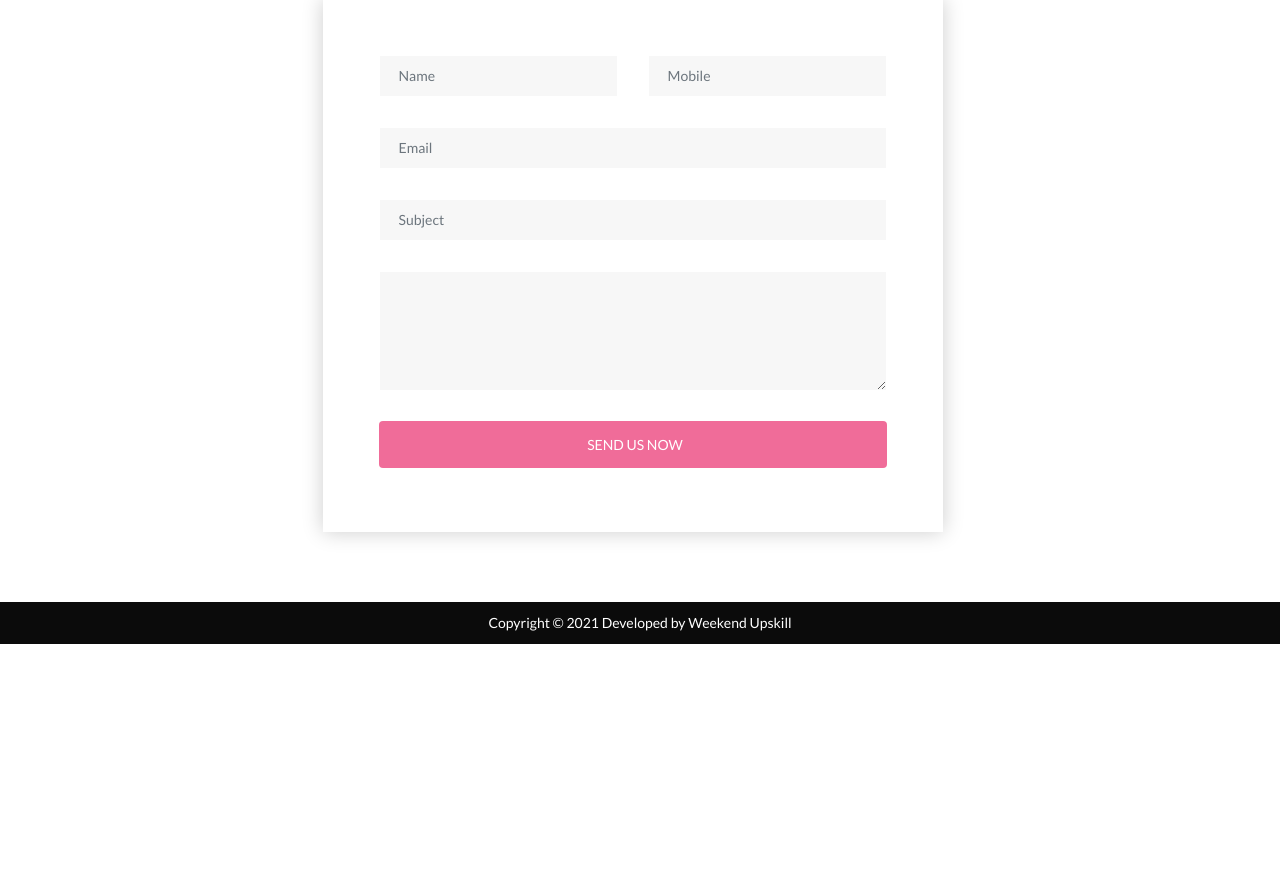
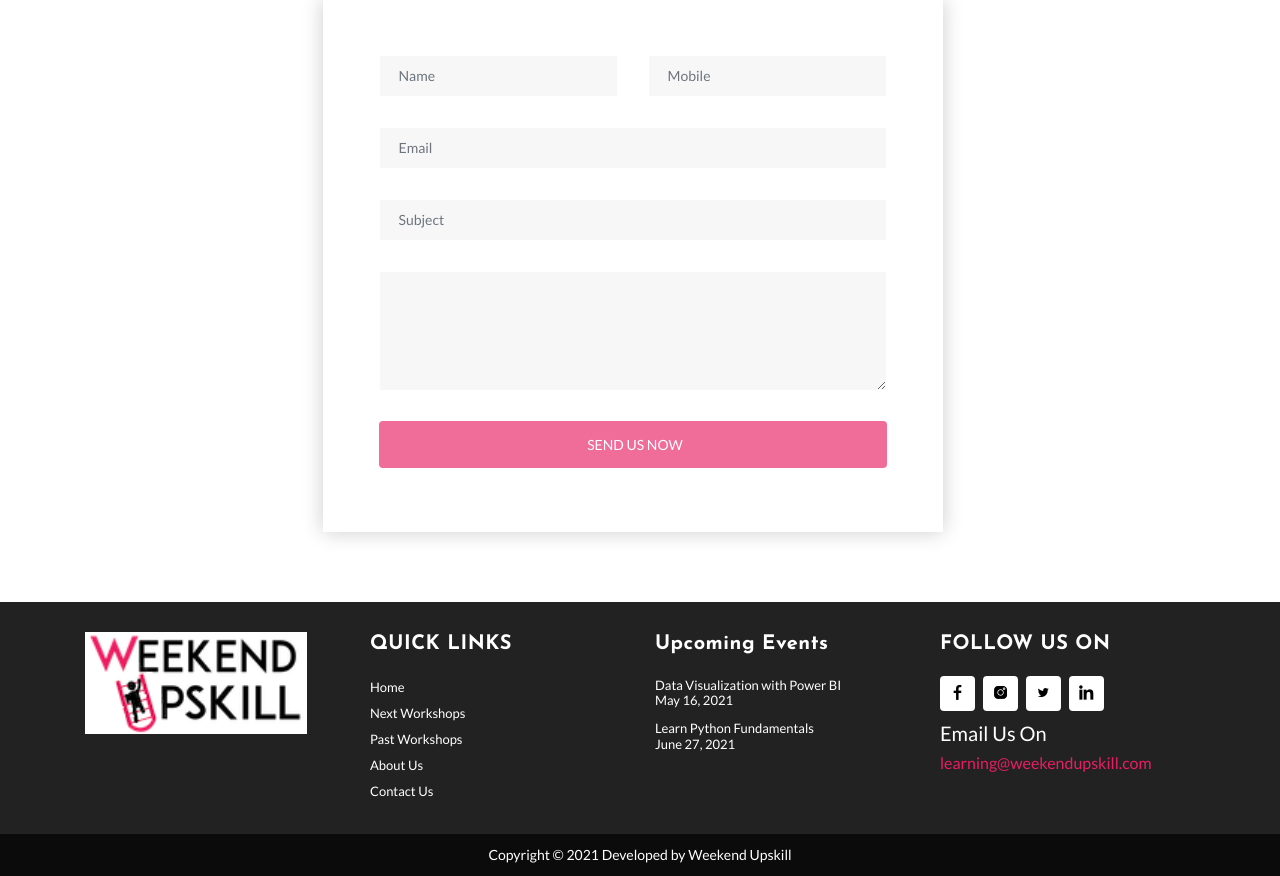
Before and after one commit to shashaa35/shashaa35.github.io, a PHP site: page / in a window 1280 px wide. Shown: the part 3208-4084 px from the top of the page. Before the commit the page ends 3852 px from the top, so only its background shows below. Run offline with PHP 8.4, Linux system fonts and the light colour scheme; some web fonts are replaced.

Commit message:
Adding Footer

```diff
--- a/assets/css/main.css
+++ b/assets/css/main.css
@@ -1795,6 +1795,10 @@ a.back-to-top:hover, a.back-to-top:focus {
   background: #0073b1;
 }
 
+.footer-area .footer-social li .instagram:hover {
+  background: radial-gradient(circle at 33% 100%, #fed373 4%, #f15245 30%, #d92e7f 62%, #9b36b7 85%, #515ecf);
+}
+
 .footer-area .footer-social li .foursqare:hover {
   background: #25a0ca;
 }
--- a/index.html
+++ b/index.html
@@ -365,74 +365,77 @@
     <!-- Contact Us Section End -->
 
     <!-- Footer Section Start -->
-    <!-- <footer class="footer-area section-padding">
+    <footer class="footer-area section-padding">
       <div class="container">
         <div class="row">
           <div class="col-md-6 col-lg-3 col-sm-6 col-xs-12 wow fadeInUp" data-wow-delay="0.2s">
-            <h3><img src="assets/img/logo2.png" alt=""></h3>
-            <p>
-              Aorem ipsum dolor sit amet elit sed lum tempor incididunt ut labore el dolore alg minim veniam quis nostrud ncididunt.
-            </p>
+            <h3><img src="assets/img/logoFooter.png" alt=""></h3>
+<!--            <p>-->
+<!--              Aorem ipsum dolor sit amet elit sed lum tempor incididunt ut labore el dolore alg minim veniam quis nostrud ncididunt.-->
+<!--            </p>-->
           </div>
           <div class="col-md-6 col-lg-3 col-sm-6 col-xs-12 wow fadeInUp" data-wow-delay="0.4s">
             <h3>QUICK LINKS</h3>
             <ul>
-              <li><a href="#">About Conference</a></li>
-              <li><a href="#">Our Speakers</a></li>
-              <li><a href="#events">Event Shedule</a></li>
-              <li><a href="#">Latest News</a></li>
-              <li><a href="#">Event Photo Gallery</a></li>
+              <li><a href="#home">Home</a></li>
+              <li><a href="#events">Next Workshops</a></li>
+              <li><a href="#past-events">Past Workshops</a></li>
+              <li><a href="#why-u-choose-us">About Us</a></li>
+              <li><a href="#contact-us">Contact Us</a></li>
             </ul>
           </div>
           <div class="col-md-6 col-lg-3 col-sm-6 col-xs-12 wow fadeInUp" data-wow-delay="0.6s">
             <h3>Upcoming Events</h3>
-            <ul class="image-list">
+            <ul>
               <li>
-                <figure class="overlay">
-                  <img class="img-fluid" src="assets/img/art/a1.jpg" alt="">
-                </figure>
                 <div class="post-content">
-                  <h6 class="post-title"> <a href="blog-single.html">Lorem ipsm dolor sumit.</a> </h6>
-                  <div class="meta"><span class="date">October 12, 2018</span></div>
+                  <h6 class="post-title"> <a href="#events">Data Visualization with Power BI
+                    <div class="meta"><span class="date">May 16, 2021</span></div>
+                  </a> </h6>
                 </div>
               </li>
               <li>
-                <figure class="overlay">
-                  <img class="img-fluid" src="assets/img/art/a2.jpg" alt="">
-                </figure>
                 <div class="post-content">
-                  <h6 class="post-title"><a href="blog-single.html">Lorem ipsm dolor sumit.</a></h6>
-                  <div class="meta"><span class="date">October 12, 2018</span></div>
+                  <h6 class="post-title"> <a href="#events">Learn Python Fundamentals
+                  <div class="meta"><span class="date">June 27, 2021</span></div>
+                  </a> </h6>
                 </div>
               </li>
             </ul>
           </div>
           <div class="col-md-6 col-lg-3 col-sm-6 col-xs-12 wow fadeInUp" data-wow-delay="0.8s">
-            <h3>SUBSCRIBE US</h3>
+            <h3>FOLLOW US ON</h3>
             <div class="widget">
-              <div class="newsletter-wrapper">
-                <form method="post" id="subscribe-form" name="subscribe-form" class="validate">
-                  <div class="form-group is-empty">
-                    <input type="email" value="" name="Email" class="form-control" id="EMAIL" placeholder="Your email" required="">
-                    <button type="submit" name="subscribe" id="subscribes" class="btn btn-common sub-btn"><i class="lni-pointer"></i></button>
-                    <div class="clearfix"></div>
-                  </div>
-                </form>
-              </div>
+<!--              <h5 class="widget-title">FOLLOW US ON</h5>-->
+              <ul class="footer-social">
+                <li><a class="facebook" href="https://www.facebook.com/WeekeendUpskill"><i class="lni-facebook-filled"></i></a></li>
+                <li><a class="instagram" href="https://www.instagram.com/weekendupskill/"><i class="lni-instagram-filled"></i></a></li>
+                <li><a class="twitter" href="https://twitter.com/WeekendUpskill"><i class="lni-twitter-filled"></i></a></li>
+                <li><a class="linkedin" href="https://www.linkedin.com/company/weekend-upskill"><i class="lni-linkedin-filled"></i></a></li>
+              </ul>
             </div>
             <div class="widget">
-              <h5 class="widget-title">FOLLOW US ON</h5>
-              <ul class="footer-social">
-                <li><a class="facebook" href="#"><i class="lni-facebook-filled"></i></a></li>
-                <li><a class="twitter" href="#"><i class="lni-twitter-filled"></i></a></li>
-                <li><a class="linkedin" href="https://www.linkedin.com/company/weekend-upskill"><i class="lni-linkedin-filled"></i></a></li>
-                <li><a class="google-plus" href="#"><i class="lni-google-plus"></i></a></li>
-              </ul>
+              <h5 style="color: white">Email Us On</h5>
+              <h6 style="color: white">
+                <a href="mailto:learning@weekendupskill.com" style="color: #E91E63">learning@weekendupskill.com</a>
+              </h6>
             </div>
+<!--            <div class="widget">-->
+<!--              <div class="newsletter-wrapper">-->
+<!--                <form method="post" id="subscribe-form" name="subscribe-form" class="validate">-->
+<!--                  <div class="form-group is-empty">-->
+<!--                    <input type="email" value="" name="Email" class="form-control" id="EMAIL" placeholder="Your email" required="">-->
+<!--                    <button type="submit" name="subscribe" id="subscribes" class="btn btn-common sub-btn"><i class="lni-pointer"></i></button>-->
+<!--                    <div class="clearfix"></div>-->
+<!--                  </div>-->
+<!--                </form>-->
+<!--              </div>-->
+<!--            </div>-->
+
           </div>
         </div>
       </div>
-    </footer> -->
+    </footer>
     <!-- Footer Section End -->
 
     <div id="copyright">
```
Also changed, not shown: assets/img/logoFooter.png (added), 1 other file.
